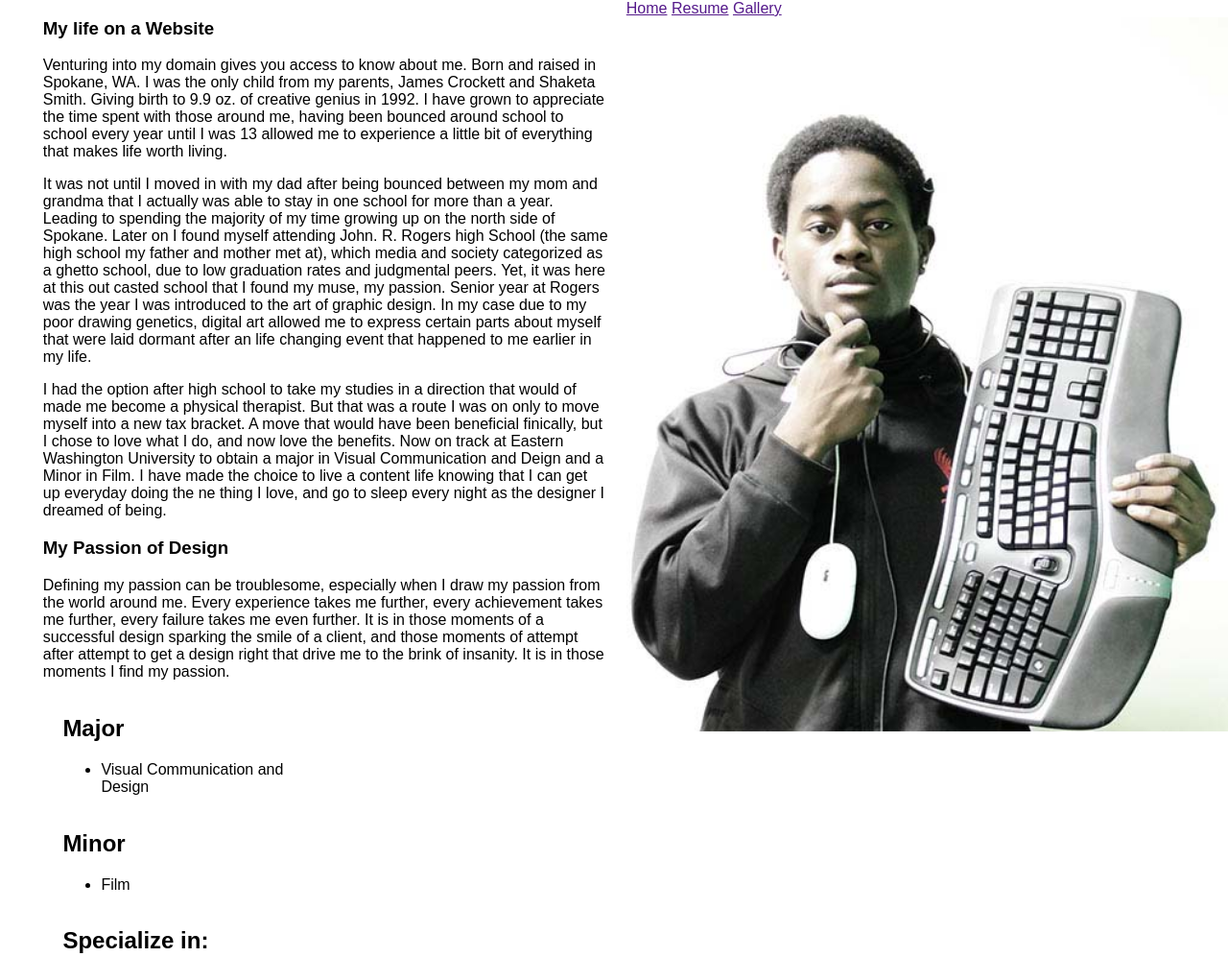
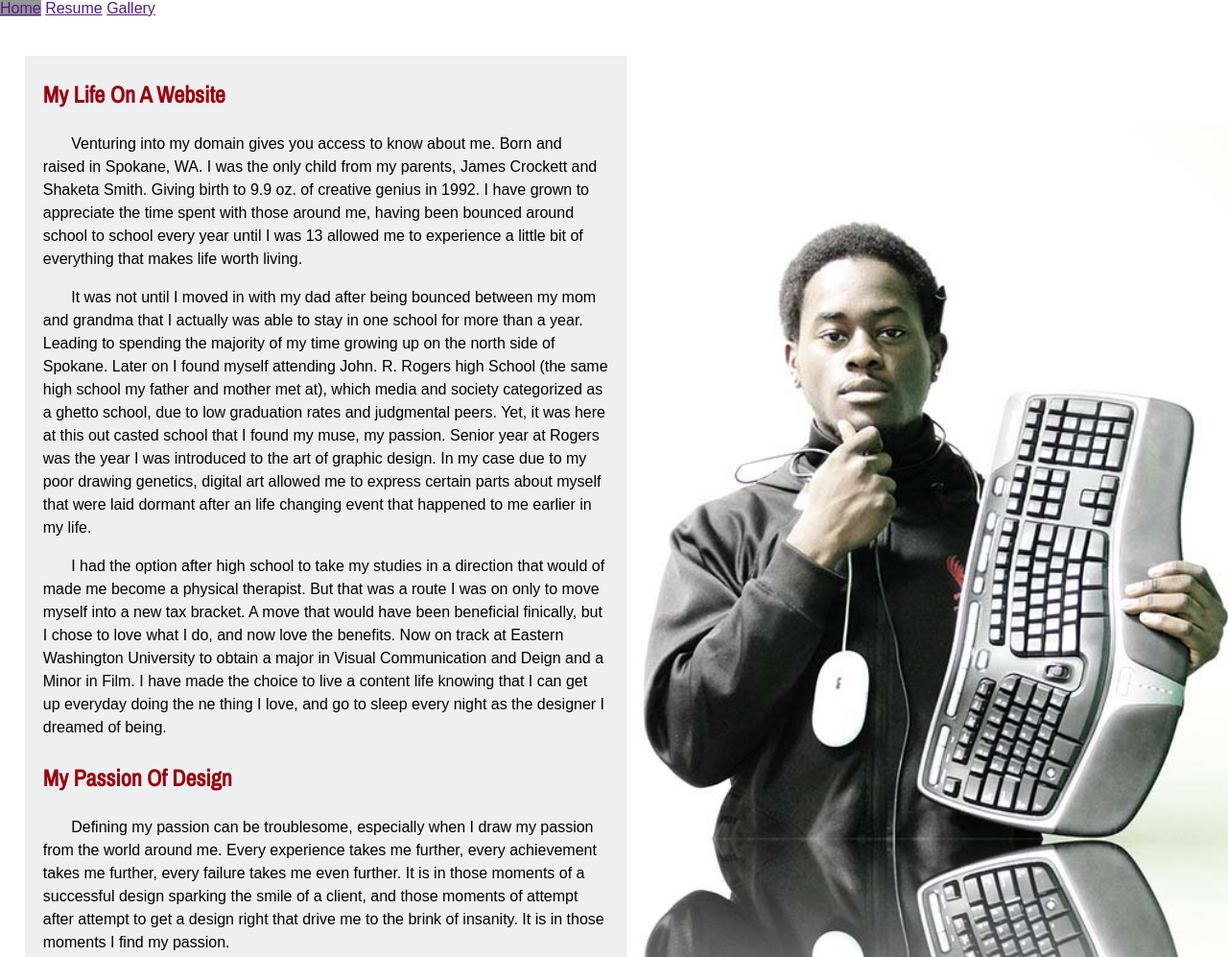
Before and after one commit to devantes/p1-bio, a plain HTML site: page index.html in a window 1280 px wide. Shown: the top 997 px of the page at 96% size. Drawn offline with nearby package versions, Linux system fonts and the light colour scheme; a web font is replaced by a local one.

Commit message:
added in styles

```diff
--- a/css/styles.css
+++ b/css/styles.css
@@ -1,20 +1,99 @@
 body {
+background-color: rgb(255, 255, 255);
 
 
 }
 
 
+pan > a {
+	font-family: 'Oswald', sans-serif;
+	float: right;
+	margin-right: 2%;
+	margin-top: 1.5%;
+	text-decoration: none;
+	color: #033a5d;
+	font-size: 1.5em;
+}
+a:hover {
+	font-family: 'Carrois Gothic SC', sans-serif;
+	background: rgba(45, 45, 45, 0.5);
+
+}
+
+img {
+	width: 90%;
+	height:90%;
+	float: right;
+position: relative;
+
+	top: -55rem;
+	left: 1%;
+	-webkit-box-reflect: below 0
+    -webkit-gradient(linear, left top, left bottom, from(transparent), color-stop(0.5, transparent), to(white));
+
+}
+
+
+.span_1 img {
+	display: none;
+}
+
 .who {
 
-	margin-top: -3.5rem;
-	font-size: 4rem;
-	line-height: 5.25rem;
+	margin-top: -3.5em;
+	font-size: 4em;
+	line-height: 5.25em;
 	white-space: pre;
 
 }
 
 
+article, section {
+	float: left;
+	display: inline;
+	background: rgba(237, 238, 240, 0.9);
+}
 
+article {
+	margin-top: 10px;
+	margin-bottom: 40px;
+}
+
+p {
+	font-family: 'Carrois Gothic SC', sans-serif;
+line-height: 150%;
+text-align: left;
+text-indent: 5%;
+
+}
+
+h3 {
+	font-family: 'Archivo Narrow', sans-serif;
+	text-transform: capitalize;
+	color: #99050e;
+	font-size: 1.5em;
+}
+
+h2 {
+	font-family: 'Archivo Narrow', sans-serif;
+	text-transform: capitalize;
+	color: #2d2d2d ;
+	font-size: 1.3em;
+}
+
+li {
+	font-family: 'Carrois Gothic SC', sans-serif;
+display: block;
+white-space: pre;
+
+}
+
+
+span {
+
+	float: right;
+
+}
 
 
 .about {
@@ -23,8 +102,13 @@ body {
 	text-indent: 5px;
 }
 
-
-
+.info {
+	float: left;
+	background: rgba(237, 238, 240, 0.9);
+	border: #99050e;
+margin-top: 40px;
+position: relative;
+}
 
 .showgrid {
 	background: url("../img/grid-bg.png");
--- a/index.html
+++ b/index.html
@@ -7,6 +7,10 @@
   <link rel="stylesheet" href="css/normalize.css">
   <link rel="stylesheet" href="css/gridpak.css">
   <link rel="stylesheet" href="css/styles.css">
+  <link href='http://fonts.googleapis.com/css?family=Oswald' rel='stylesheet' type='text/css'>
+  <link href='http://fonts.googleapis.com/css?family=Carrois+Gothic+SC' rel='stylesheet' type='text/css'>
+  <link href='http://fonts.googleapis.com/css?family=Archivo+Narrow' rel='stylesheet' type='text/css'>
+
 
 
 
```
